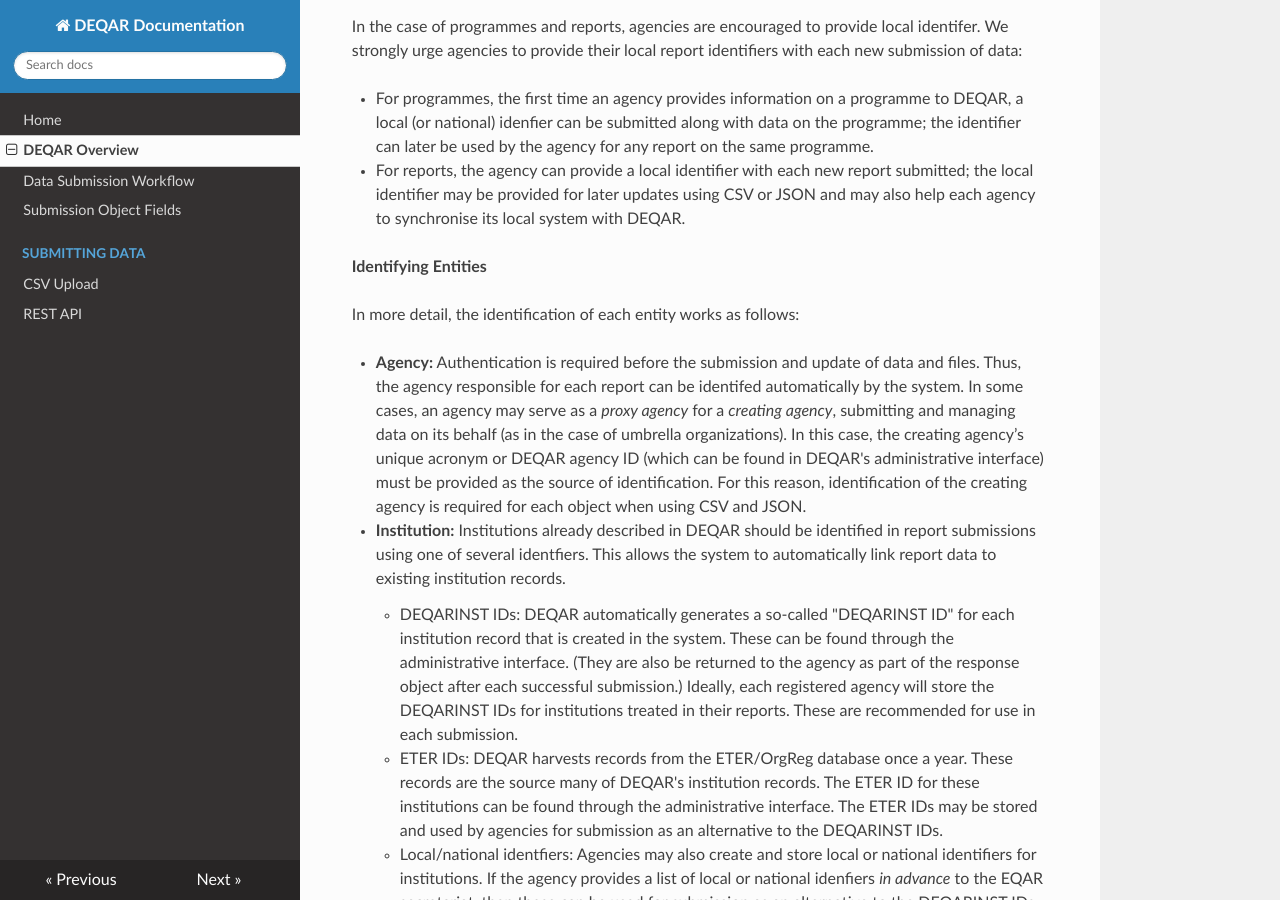
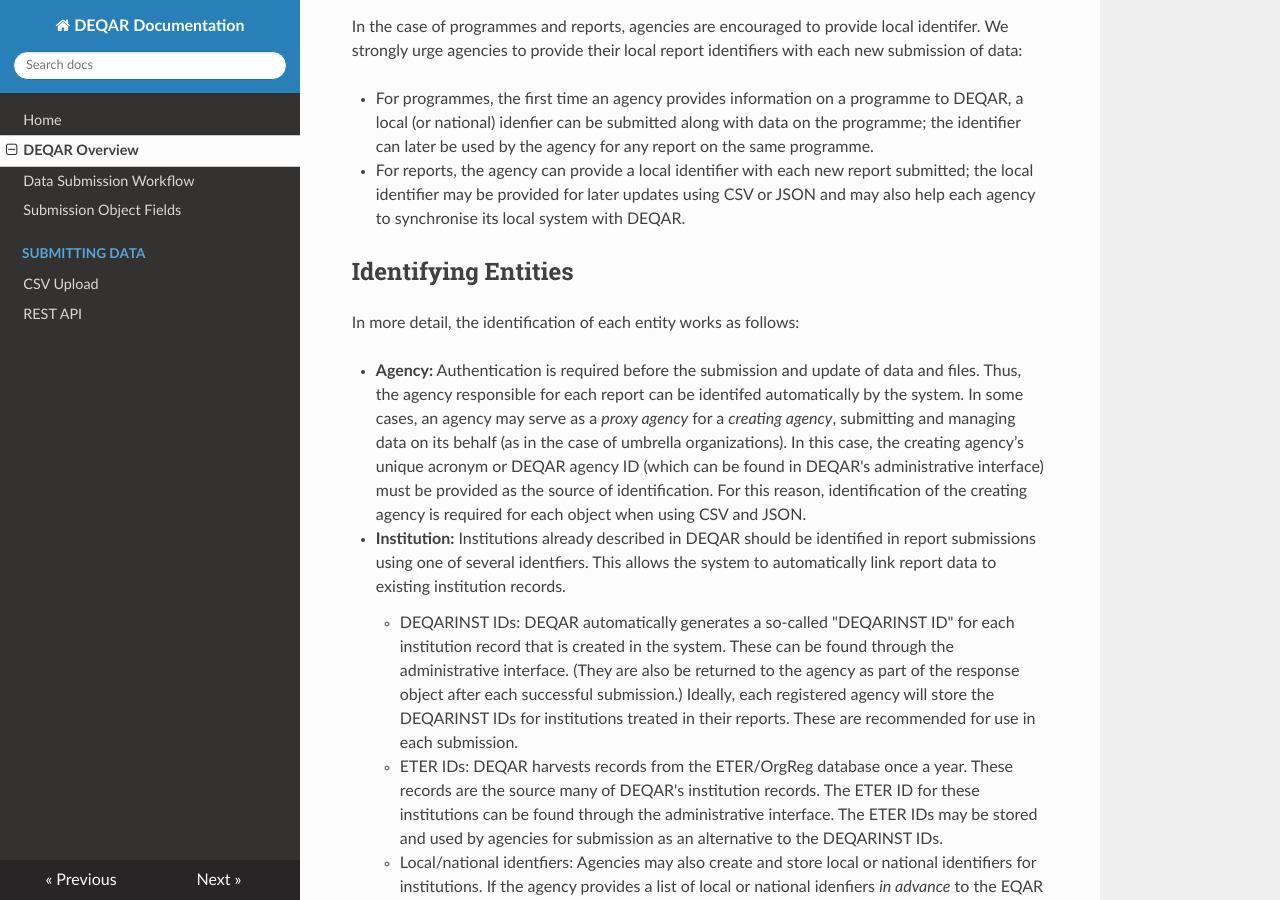
Before and after one commit to EQAR/deqar-docs, an MkDocs documentation site: the page built from docs/DEQAR_overview.md, in a window 1280 px wide and 900 px high, scrolled down 1713 px. Built offline with MkDocs 1.6.1, drawn with Linux system fonts in a browser that asks for light colours; nearby versions of some CDN libraries; old or Windows-style settings are respelled for this version of MkDocs.

```diff
--- a/docs/DEQAR_overview.md
+++ b/docs/DEQAR_overview.md
@@ -47,7 +47,7 @@ In the case of programmes and reports, agencies are encouraged to provide local
 - For programmes, the first time an agency provides information on a programme to DEQAR, a local (or national) idenfier can be submitted along with data on the programme; the identifier can later be used by the agency for any report on the same programme.
 - For reports, the agency can provide a local identifier with each new report submitted; the local identifier may be provided for later updates using CSV or JSON and may also help each agency to synchronise its local system with DEQAR.
 
-**Identifying Entities**
+## Identifying Entities
 
 In more detail, the identification of each entity works as follows:
 
```
